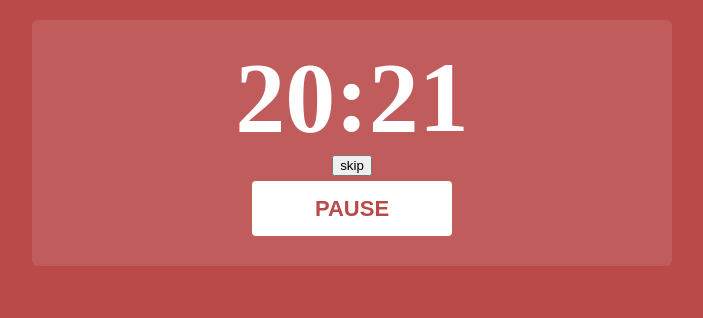
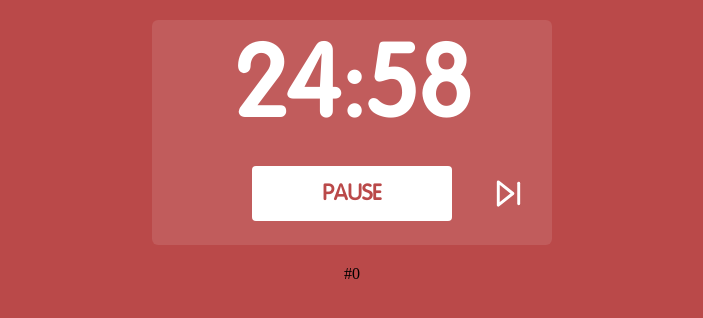
Before and after one commit to trustme6/pomodoro, a React (Vite) app: page / in a window 1280 px wide. Both pictures are taken after a click on the button "START". Shown: the top 318 px of the page, without its empty margins (288-991 px from the left). Built offline with nearby package versions, Linux system fonts and the light colour scheme.

Commit message:
add font, add icon, fix twinkling

```diff
--- a/src/app/app.tsx
+++ b/src/app/app.tsx
@@ -1,9 +1,11 @@
-import React, { useCallback, useEffect } from 'react';
+import React, { useEffect } from 'react';
 import styled from 'styled-components';
+import { NextIcon } from './components/icons/NextIcon';
 import { Timer } from './components/timer';
 
-const StyledApp = styled.div<{isPomodoro: boolean}>`
-  background: ${props => props.isPomodoro ? `rgb(186, 73, 73)` : `rgb(56, 133, 138)`};
+const StyledApp = styled.div<{ isPomodoro: boolean }>`
+  background: ${(props) =>
+    props.isPomodoro ? `rgb(186, 73, 73)` : `rgb(56, 133, 138)`};
   display: flex;
   flex-direction: column;
   align-items: center;
@@ -16,6 +18,11 @@ const Wrapper = styled.div`
   padding: 20px 0px 30px;
   border-radius: 6px;
 
+  @font-face {
+    font-family: 'ArialRounded';
+    src: local('ArialRounded'), url('/unicode.arialr.ttf');
+  }
+  font-family: 'ArialRounded';
   width: 100%;
 
   display: flex;
@@ -23,48 +30,132 @@ const Wrapper = styled.div`
   align-items: center;
 
   margin: 20px;
-  width: 50%;
+  width: 400px;
 `;
 
 const Buttons = styled.div`
+  position: relative;
   display: flex;
   justify-content: center;
   width: 100%;
 `;
-const Button = styled.button<{isPomodoro: boolean}>`
+const Button = styled.button<{ isPomodoro: boolean }>`
   cursor: pointer;
   border: none;
   margin: 20px 0px 0px;
   padding: 0px 12px;
   border-radius: 4px;
   font-size: 22px;
-    color:${props => props.isPomodoro ? `rgb(186, 73, 73)` : `rgb(56, 133, 138)`};
+  font-family: 'ArialRounded', -apple-system, BlinkMacSystemFont, 'Segoe UI',
+    Roboto, Helvetica, Arial, sans-serif, 'Apple Color Emoji', 'Segoe UI Emoji',
+    'Segoe UI Symbol';
+  color: ${(props) =>
+    props.isPomodoro ? `rgb(186, 73, 73)` : `rgb(56, 133, 138)`};
   font-weight: bold;
   background-color: white;
   transition: color 0.5s ease-in-out 0s;
   text-transform: uppercase;
   height: 55px;
   width: 200px;
-`
+`;
 
 const StartButton = styled(Button)`
   box-shadow: rgb(235 235 235) 0px 6px 0px;
-
 `;
 const PauseButton = styled(Button)`
-margin-top: 26px ;
-
-`
+  margin-top: 20px;
+  transition: transform, 300ms, ease;
+  transform: translate3d(0px, 6px, 0px);
+`;
 const SkipButton = styled.button`
   position: absolute;
-`
+  background: none;
+  right: 20px;
+  height: 55px;
+  margin-top: 26px;
+  border: none;
+  font-weight: bold;
+  font-size: 22px;
+  cursor: pointer;
+
+  svg {
+    color: white;
+  }
+`;
+const TimerMode = {
+  pomodoro: 'pomodoro',
+  break: 'break',
+  longBreak: 'longBreak',
+};
+
+const initialState = {
+  timerMode: TimerMode.pomodoro,
+  pomodoroCount: 0,
+};
+
+function reducer(state, action) {
+  // if (action.type === 'INCREMENT') {
+  //   return {
+  //     pomodoroCount: state.pomodoroCount + 1,
+  //   };
+  // } else if (action.type === 'INCREMENT_AND_CHANGE') {
+  //   return {
+  //     pomodoroCount: state.pomodoroCount + 1,
+  //     timerMode:
+  //       (state.pomodoroCount + 1) % 4 === 0
+  //         ? TimerMode.longBreak
+  //         : TimerMode.break,
+  //   };
+  // } else if (action.type === 'CHANGE') {
+  //   return {
+  //     pomodoroCount: state.pomodoroCount,
+  //     timerMode:
+  //       state.timerMode === TimerMode.pomodoro
+  //         ? TimerMode.break
+  //         : TimerMode.pomodoro,
+  //   };
+  // } else {
+  //   throw new Error();
+  // }
+
+  switch (action.type) {
+    case 'INCREMENT_AND_CHANGE':
+      return {
+        pomodoroCount: state.pomodoroCount + 1,
+        timerMode:
+          (state.pomodoroCount + 1) % 4 === 0
+            ? TimerMode.longBreak
+            : TimerMode.break,
+      };
+    case 'CHANGE':
+      return {
+        pomodoroCount: state.pomodoroCount,
+        timerMode:
+          state.timerMode === TimerMode.pomodoro
+            ? TimerMode.break
+            : TimerMode.pomodoro,
+      };
+    default:
+      throw new Error();
+  }
+}
 
 export function App() {
+  const [{ timerMode, pomodoroCount }, setPomodoroState] = React.useState({
+    timerMode: TimerMode.pomodoro,
+    pomodoroCount: 0,
+  });
   const [seconds, setSeconds] = React.useState(60 * 25);
   const [intervalId, setIntervalId] = React.useState<NodeJS.Timer | undefined>(
     undefined
   );
-  const [timerMode, setTimerMode] = React.useState('pomodoro');
+  // const [timerMode, setTimerMode] = React.useState(TimerMode.pomodoro);
+  // const [pomodoroCount, setPomodoroCount] = React.useState(0);
+
+  // const[{ timerMode, pomodoroCount }, dispatch] = React.useReducer(
+  // reducer,
+  // initialState
+  // );
 
   const isTimerStarted = intervalId !== undefined;
 
@@ -72,47 +163,92 @@ export function App() {
     if (!isTimerStarted) {
       const newIntervalId = setInterval(
         () => setSeconds((value) => value - 1),
-        10
+        1000
       );
+
       setIntervalId(newIntervalId);
     }
   };
 
-  const pauseTimer = useCallback(() => {
+  const pauseTimer = () => {
     clearTimeout(intervalId);
     setIntervalId(undefined);
-  }, [intervalId]);
+  };
 
-  const skipTimer = useCallback(() => {
+  const skipTimer = () => {
+    if (timerMode === TimerMode.pomodoro) {
+      setPomodoroState((state) => {
+        return {
+          pomodoroCount: state.pomodoroCount + 1,
+          timerMode:
+            (state.pomodoroCount + 1) % 4 === 0
+              ? TimerMode.longBreak
+              : TimerMode.break,
+        };
+      });
+      // dispatch({type: "INCREMENT_AND_CHANGE"})
+    } else {
+      // dispatch({type: "CHANGE"});
+      setPomodoroState((state) => {
+        return {
+          pomodoroCount: state.pomodoroCount,
+          timerMode:
+            state.timerMode === TimerMode.pomodoro
+              ? TimerMode.break
+              : TimerMode.pomodoro,
+        };
+      });
+    }
+
     pauseTimer();
-    setTimerMode((v) => (v === 'pomodoro' ? 'break' : 'pomodoro'));
-  }, [pauseTimer]);
+  };
 
   useEffect(() => {
-    setSeconds(timerMode === 'pomodoro' ? 60 * 25 : 60 * 5);
+    setSeconds(
+      timerMode === TimerMode.pomodoro
+        ? 60 * 25
+        : timerMode === TimerMode.longBreak
+        ? 60 * 15
+        : 60 * 5
+    );
   }, [timerMode]);
 
   useEffect(() => {
     if (seconds === 0 && isTimerStarted) {
       skipTimer();
     }
-  }, [seconds, isTimerStarted, skipTimer]);
+  }, [seconds, isTimerStarted]);
 
   return (
-    <StyledApp isPomodoro={timerMode === 'pomodoro'}>
-      <Wrapper>      <Timer value={seconds} />
-
+    <StyledApp isPomodoro={timerMode === TimerMode.pomodoro}>
+      <Wrapper>
+        {' '}
+        <Timer value={seconds} />
         <Buttons>
           {isTimerStarted ? (
-          <PauseButton isPomodoro={timerMode === 'pomodoro'} onClick={() => pauseTimer()}>pause</PauseButton>
+            <PauseButton
+              isPomodoro={timerMode === TimerMode.pomodoro}
+              onClick={() => pauseTimer()}
+            >
+              pause
+            </PauseButton>
           ) : (
-          <StartButton isPomodoro={timerMode === 'pomodoro'} onClick={() => startTimer()}>start </StartButton>
+            <StartButton
+              isPomodoro={timerMode === TimerMode.pomodoro}
+              onClick={() => startTimer()}
+            >
+              start{' '}
+            </StartButton>
           )}
 
-        {isTimerStarted && <SkipButton onClick={() => skipTimer()}>skip </SkipButton>}
+          {isTimerStarted && (
+            <SkipButton onClick={() => skipTimer()}>
+              <NextIcon />
+            </SkipButton>
+          )}
         </Buttons>
       </Wrapper>
-
+      <div>#{pomodoroCount}</div>
     </StyledApp>
   );
 }
--- /dev/null
+++ b/src/app/components/icons/NextIcon.tsx
@@ -0,0 +1,33 @@
+export const NextIcon = () => (
+  <svg
+  height="35" viewBox="0 0 24 24" width="35"
+    style={{
+      verticalAlign: 'middle',
+      fill: 'currentColor',
+      overflow: 'hidden',
+      transform: "rotate(180deg)"
+    }}
+    version="1.1"
+    xmlns="http://www.w3.org/2000/svg"
+  >
+    <polygon
+      fill="none"
+      points="19 20 9 12 19 4 19 20"
+      stroke="currentColor"
+      stroke-linecap="round"
+      stroke-linejoin="round"
+      stroke-width="2"
+    />
+    <line
+      fill="none"
+      stroke="currentColor"
+      stroke-linecap="round"
+      stroke-linejoin="round"
+      stroke-width="2"
+      x1="5"
+      x2="5"
+      y1="19"
+      y2="5"
+    />
+  </svg>
+);
--- a/src/app/components/timer.tsx
+++ b/src/app/components/timer.tsx
@@ -7,6 +7,7 @@ function formatNumber(number:number) {
 const Wrapper = styled.div`
   color: white;
   font-size: 100px;
+  line-height: 100px;
   font-weight: bold;
 `;
 
```
Also changed, not shown: .eslintrc.json, public/unicode.arialr.ttf (added). Lines whose indentation alone changed are shown as unchanged.
